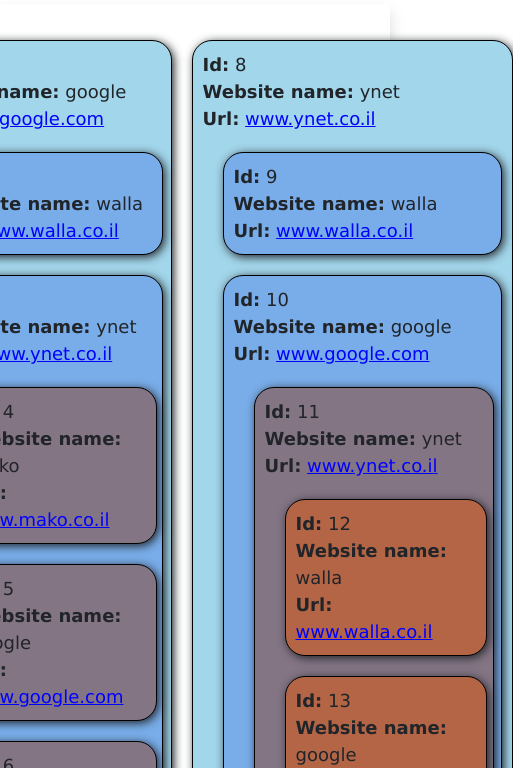
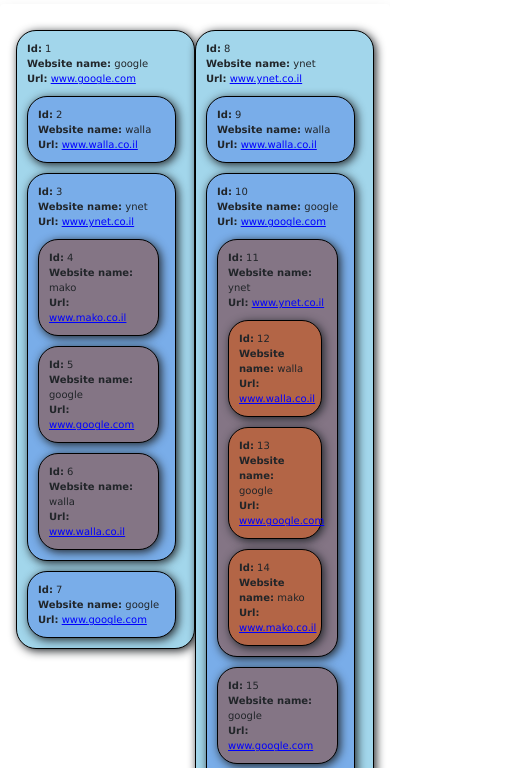
Before and after one commit to shahar2212/elad-software, a plain HTML site: page index.html in a window 390 px wide. Shown: the part 37-805 px from the top of the page, 513 px wide, since content can reach past the window. Drawn offline with nearby package versions, Linux system fonts and the light colour scheme.

Commit message:
responsive update

```diff
--- a/style.css
+++ b/style.css
@@ -21,8 +21,6 @@
 @keyframes swift {
     0%{left: 100%;}
     50%{left: 0%;}
-    100%{left: 100%px;}
-
 }
 }
 
@@ -54,19 +52,17 @@
     background-color: rgb(179, 101, 70);
 }
 
-@media  (max-width: 768px) {
+@media   (max-width: 768px) {
     .website-container{
+        width: 50%;
+        height: 150%;
         font-family: 'Lucida Sans';
-        font-size: 18px;
-        margin: auto;
-        margin-top: 20px;
+        font-size: 10px;
+        margin-top: 10px;
         background-color: rgb(162, 214, 235);
         border: solid black 1px;
         border-radius: 20px;
         box-shadow: 2px 2px 10px ;
-        margin-left: 20px;
         padding: 10px;
-        padding-right: 15px;
     }
-
   }
```
Also changed, not shown: index.html (+2 -0 lines).
